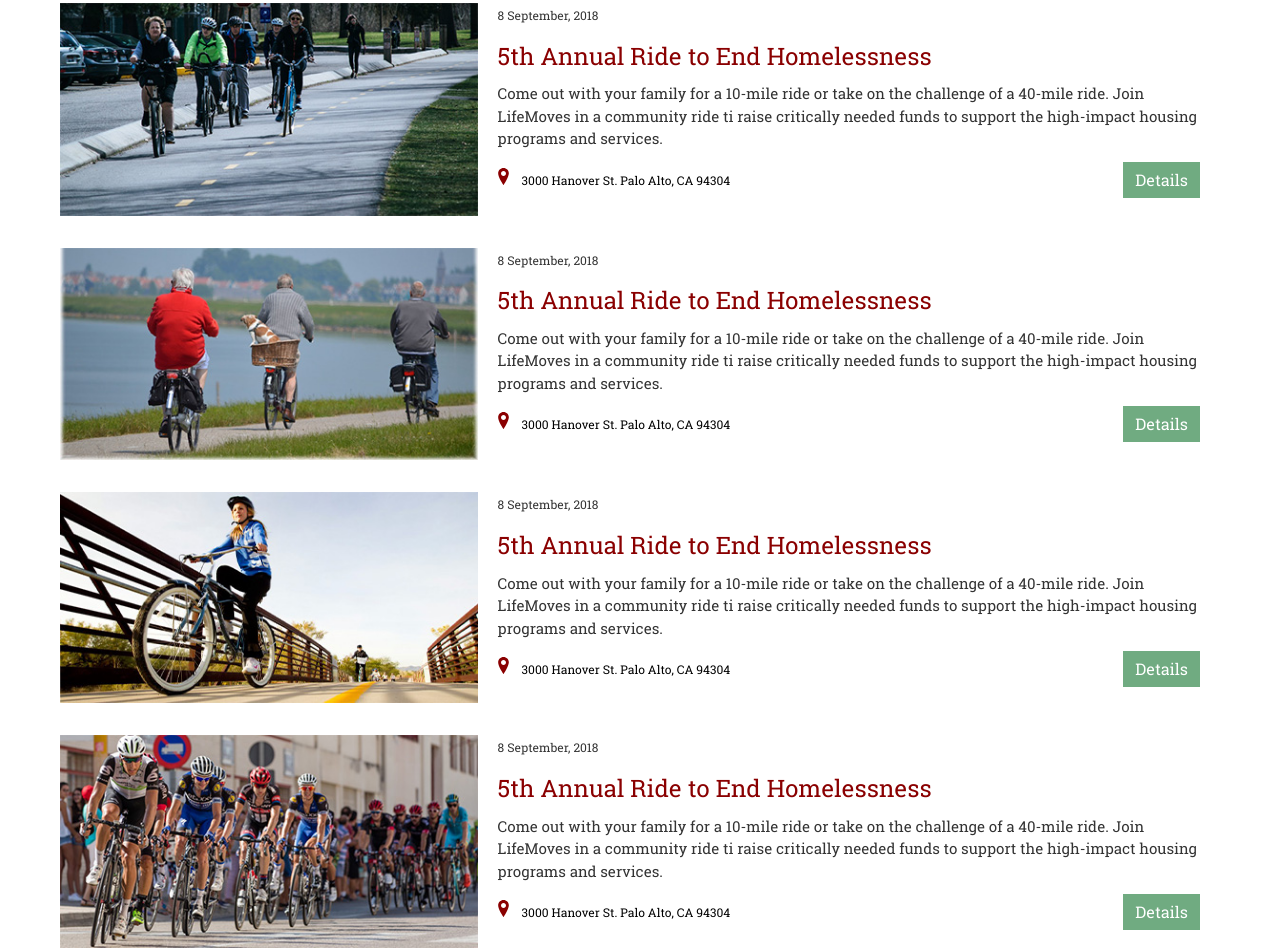
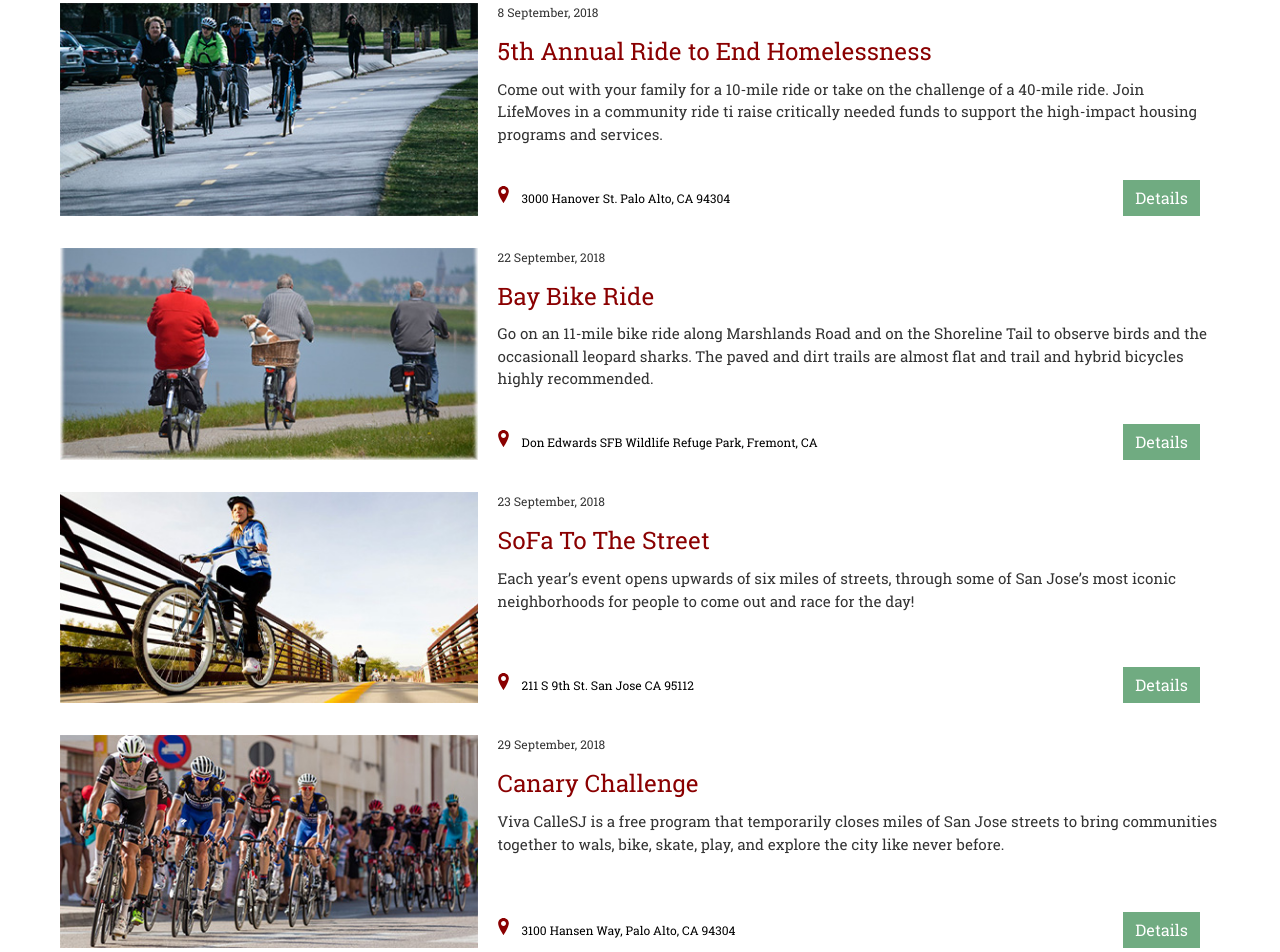
Before and after one commit to sne-syn/BicycleExp, a website: page source/events.html in a window 1280 px wide. Shown: the part 383-1335 px from the top of the page. Drawn offline with nearby package versions, Linux system fonts and the light colour scheme.

Commit message:
Justify content in card

```diff
--- a/source/events.html
+++ b/source/events.html
@@ -91,13 +91,13 @@
         <section class="blog custom-container py-3">
             <div class="card d-lg-flex flex-lg-row py-3">
                 <img class="card-img-top img-fluid" src="img/blog-1.jpg" alt="">
-                <div class="card-body">
-                    <small class="card-data">8 September, 2018</small>
+                <div class="card-body d-flex flex-column">
+                    <small>8 September, 2018</small>
                     <h4 class="card-title text-danger pt-3">5th Annual Ride to End Homelessness</h4>
                     <p class="card-text text-dark">Come out with your family for a 10-mile ride or take on the
                         challenge of a 40-mile ride. Join LifeMoves in a community ride ti raise critically needed
-                        funds to support the high-impact housing programs and services. </p>
-                    <div class="card-footer d-flex">
+                        funds to support the high-impact housing programs and services.</p>
+                    <div class="card-footer mt-auto d-flex">
                         <small class="card-direction col pl-1">3000 Hanover St. Palo Alto, CA 94304</small>
                         <a href="#" class="btn text-white btn-success d-inline-block modal__open-btn">Details</a>
                     </div>
@@ -106,14 +106,12 @@
             </div>
             <div class="card d-lg-flex flex-lg-row py-3">
                 <img class="card-img-top img-fluid" src="img/blog-2.jpg" alt="">
-                <div class="card-body">
-                    <small class="card-data">8 September, 2018</small>
-                    <h4 class="card-title text-danger pt-3">5th Annual Ride to End Homelessness</h4>
-                    <p class="card-text text-dark">Come out with your family for a 10-mile ride or take on the
-                        challenge of a 40-mile ride. Join LifeMoves in a community ride ti raise critically needed
-                        funds to support the high-impact housing programs and services. </p>
-                    <div class="card-footer d-flex">
-                        <small class="card-direction col pl-1">3000 Hanover St. Palo Alto, CA 94304</small>
+                <div class="card-body d-flex flex-column">
+                    <small>22 September, 2018</small>
+                    <h4 class="card-title text-danger pt-3">Bay Bike Ride</h4>
+                    <p class="card-text text-dark">Go on an 11-mile bike ride along Marshlands Road and on the Shoreline Tail to observe birds and the occasionall leopard sharks. The paved and dirt trails are almost flat and trail and hybrid bicycles highly recommended.</p>
+                    <div class="card-footer mt-auto d-flex">
+                        <small class="card-direction col pl-1">Don Edwards SFB Wildlife Refuge Park, Fremont, CA</small>
                         <a href="#" class="btn text-white btn-success d-inline-block modal__open-btn">Details</a>
                     </div>
                 </div>
@@ -121,28 +119,24 @@
             </div>
             <div class="card d-flex flex-column flex-lg-row py-3">
                 <img class="card-img-top img-fluid" src="img/blog-3.jpg" alt="">
-                <div class="card-body">
-                    <small class="card-data ">8 September, 2018</small>
-                    <h4 class="card-title text-danger pt-3">5th Annual Ride to End Homelessness</h4>
-                    <p class="card-text text-dark">Come out with your family for a 10-mile ride or take on the
-                        challenge of a 40-mile ride. Join LifeMoves in a community ride ti raise critically needed
-                        funds to support the high-impact housing programs and services. </p>
-                    <div class="card-footer d-flex">
-                        <small class="card-direction col pl-1">3000 Hanover St. Palo Alto, CA 94304</small>
+                <div class="card-body d-flex flex-column">
+                    <small>23 September, 2018</small>
+                    <h4 class="card-title text-danger pt-3">SoFa To The Street</h4>
+                    <p class="card-text text-dark">Each year’s event opens upwards of six miles of streets, through some of San Jose’s most iconic neighborhoods for people to come out and race for the day!</p>
+                    <div class="card-footer mt-auto d-flex">
+                        <small class="card-direction col pl-1">211 S 9th St. San Jose CA 95112</small>
                         <a href="#" class="btn text-white btn-success d-inline-block modal__open-btn">Details</a>
                     </div>
                 </div>
             </div>
             <div class="card d-lg-flex flex-lg-row py-3">
                 <img class="card-img-top img-fluid" src="img/blog-4.jpg" alt="">
-                <div class="card-body">
-                    <small class="card-data">8 September, 2018</small>
-                    <h4 class="card-title text-danger pt-3">5th Annual Ride to End Homelessness</h4>
-                    <p class="card-text text-dark">Come out with your family for a 10-mile ride or take on the
-                        challenge of a 40-mile ride. Join LifeMoves in a community ride ti raise critically needed
-                        funds to support the high-impact housing programs and services. </p>
-                    <div class="card-footer d-flex">
-                        <small class="card-direction col pl-1">3000 Hanover St. Palo Alto, CA 94304</small>
+                <div class="card-body d-flex flex-column">
+                    <small>29 September, 2018</small>
+                    <h4 class="card-title text-danger pt-3">Canary Challenge</h4>
+                    <p class="card-text text-dark">Viva CalleSJ is a free program that temporarily closes miles of San Jose streets to bring communities together to wals, bike, skate, play, and explore the city like never before.</p>
+                    <div class="card-footer mt-auto d-flex">
+                        <small class="card-direction col pl-1">3100 Hansen Way, Palo Alto, CA 94304</small>
                         <a href="#" class="btn text-white btn-success d-inline-block modal__open-btn">Details</a>
                     </div>
                 </div>
```
